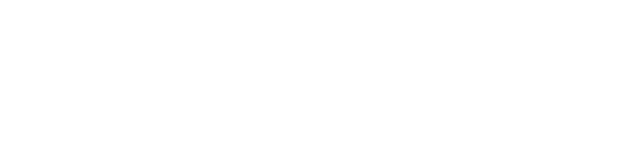
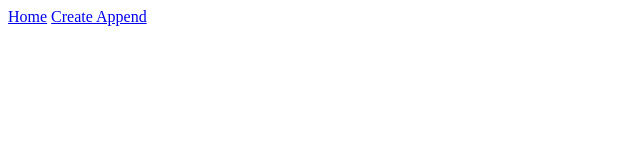
Before and after one commit to thedanphan/int-u5l4-23-24-student-exercises, a plain HTML site: page createAppend.html in a window 1280 px wide. Shown: the whole page, without its empty margins (0-640 px from the left). Drawn offline with Linux system fonts and the light colour scheme.

Commit message:
Update createAppend.html

```diff
--- a/createAppend.html
+++ b/createAppend.html
@@ -7,6 +7,10 @@
         <script defer src="createAppend.js"></script>
     </head>
     <body>
+            <div class="navbar">
+        <a href="index.html">Home</a>
+        <a href="createAppend.html">Create Append</a>
+    </div>
         <div class="container">
             <!-- Your created content will appear here -->
         </div>
```
